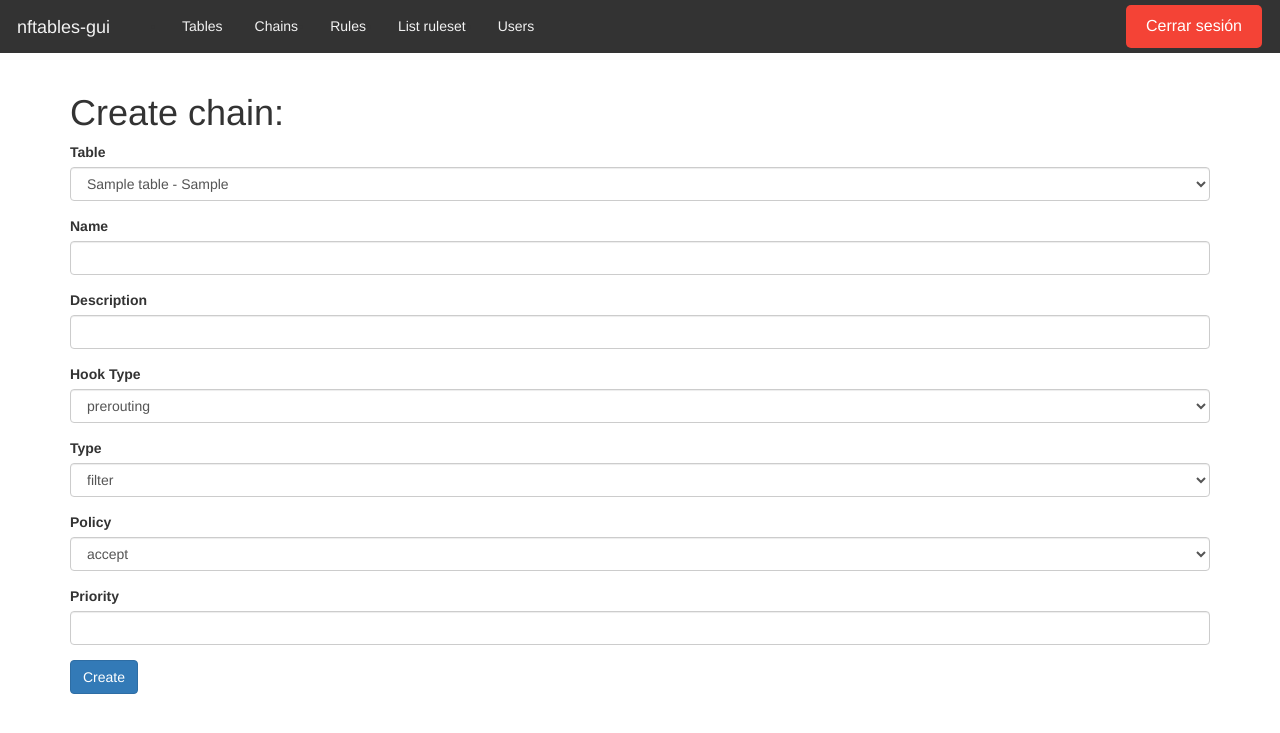
After one commit to alegarsan11/nftables-gui, a Flask app: page /create_base_chain in a window 1280 px wide. The commit adds this page. Shown: the top 733 px of the page. Run offline with Flask 3, Linux system fonts and the light colour scheme; tables that the repository leaves empty hold one stand-in row (values such as "Sample post"); some libraries are stand-ins or nearby versions.

Commit message:
feat: create user chain

```diff
--- a/nftables-frontend/forms/forms.py
+++ b/nftables-frontend/forms/forms.py
@@ -1,5 +1,5 @@
 from flask_wtf import FlaskForm
-from wtforms import StringField, PasswordField, SubmitField, SelectField
+from wtforms import StringField, PasswordField, SubmitField, SelectField, IntegerField
 from wtforms.validators import DataRequired, Email, EqualTo
 from wtforms import ValidationError
 from models import Table, User
@@ -67,3 +67,43 @@ class TableForm(FlaskForm):
         table = Table.query.filter_by(name=name.data).first()
         if table or " " in name.data or "-" in name.data or "/" in name.data or "." in name.data or "," in name.data or ";" in name.data or ":" in name.data or "@" in name.data or "#" in name.data or "$" in name.data or "%" in name.data or "^" in name.data or "&" in name.data or "*" in name.data or "(" in name.data or ")" in name.data or "+" in name.data or "=" in name.data or "[" in name.data or "]" in name.data or "{" in name.data or "}" in name.data or "|" in name.data or "<" in name.data or ">" in name.data or "?" in name.data or "!" in name.data or "'" in name.data or '"' in name.data or "\\" in name.data or "`" in name.data or "~" in name.data:
             raise ValidationError('Table name invalid. (Must not contain special characters or spaces.)')
+
+class ChainForm(FlaskForm):
+    name = StringField('Name', validators=[DataRequired()])
+    table = SelectField('Table', validators=[DataRequired()])
+    type = SelectField('Type', choices=[('filter', 'filter'), ('nat', 'nat'), ('route', 'route'), ('mangle', 'mangle'), ('raw', 'raw')], validators=[DataRequired()])
+    family = SelectField('Family', validators=[DataRequired()])
+    policy = SelectField('Policy', choices=[('accept', 'accept'), ('drop', 'drop'), ('reject', 'reject'), ('dnat', 'dnat'), ('snat', 'snat'), ('masquerade', 'masquerade'), ('redirect', 'redirect'), ('log', 'log'), ('continue', 'continue'), ('return', 'return'), ('jump', 'jump'), ('queue', 'queue'), ('unreachable', 'unreachable'), ('error', 'error'), ('broadcast', 'broadcast'), ('dnat', 'dnat'), ('snat', 'snat'), ('redirect', 'redirect'), ('mirror', 'mirror'), ('tproxy', 'tproxy'), ('netmap', 'netmap'), ('nflog', 'nflog'), ('nfqueue', 'nfqueue'), ('nfacct', 'nfacct'), ('nfct', 'nfct'), ('nftrace', 'nftrace'), ('nftlb', 'nftlb')], validators=[DataRequired()])
+    description = StringField('Description')
+    hook_type = SelectField('Hook Type', choices=[('prerouting', 'prerouting'), ('input', 'input'), ('forward', 'forward'), ('output', 'output'), ('postrouting', 'postrouting')], validators=[DataRequired()])
+    priority = IntegerField('Priority', validators=[DataRequired()])
+    submit = SubmitField('Create Chain')
+
+    def validate_name(self, name):
+        if " " in name.data or "-" in name.data or "/" in name.data or "." in name.data or "," in name.data or ";" in name.data or ":" in name.data or "@" in name.data or "#" in name.data or "$" in name.data or "%" in name.data or "^" in name.data or "&" in name.data or "*" in name.data or "(" in name.data or ")" in name.data or "+" in name.data or "=" in name.data or "[" in name.data or "]" in name.data or "{" in name.data or "}" in name.data or "|" in name.data or "<" in name.data or ">" in name.data or "?" in name.data or "!" in name.data or "'" in name.data or '"' in name.data or "\\" in name.data or "`" in name.data or "~" in name.data:
+            raise ValidationError('Chain name invalid. (Must not contain special characters or spaces.)')
+
+    def validate_table(self, table):
+        table = Table.query.filter_by(name=table.data).first()
+        if not table:
+            raise ValidationError('Table does not exist.')
+
+    def validate_family(self, family):
+        if family.data not in ['ip', 'inet', 'arp', 'bridge', 'netdev']:
+            raise ValidationError('Family must be one of: ip, inet, arp, bridge, netdev.')
+
+    def validate_policy(self, policy):
+        if policy.data not in ['accept', 'drop', 'reject', 'dnat', 'snat', 'masquerade', 'redirect', 'log', 'continue', 'return', 'jump', 'queue', 'unreachable', 'error', 'broadcast', 'dnat', 'snat', 'redirect', 'mirror', 'tproxy', 'netmap', 'nflog', 'nfqueue', 'nfacct', 'nfct', 'nftrace', 'nftlb']:
+            raise ValidationError('Policy must be one of: accept, drop, reject, dnat, snat, masquerade, redirect, log, continue, return, jump, queue, unreachable, error, broadcast, dnat, snat, redirect, mirror, tproxy, netmap, nflog, nfqueue, nfacct, nfct, nftrace, nftlb.')
+
+    def validate_hook_type(self, hook_type):
+        if hook_type.data not in ['prerouting', 'input', 'forward', 'output', 'postrouting']:
+            raise ValidationError('Hook type must be one of: prerouting, input, forward, output, postrouting.')
+
+    def validate_type(self, type):
+        if type.data not in ['filter', 'nat', 'route', 'mangle', 'raw']:
+            raise ValidationError('Type must be one of: filter, nat, route, mangle, raw.')
+
+    def validate_priority(self, priority):
+        if priority.data > 300 or priority.data < -400 or priority.data != int(priority.data):
+            raise ValidationError('Priority must be between -400 and 300.')
--- a/nftables-frontend/models.py
+++ b/nftables-frontend/models.py
@@ -44,9 +44,10 @@ class Chain(db.Model):
     name = db.Column(db.String(80), unique=True, nullable=False, primary_key=True)
     table_id = db.Column(db.Integer, db.ForeignKey('table.name'), nullable=False)
     type = db.Column(db.String(120), nullable=True)
-    family = db.Column(db.String(120), nullable=False)
+    family = db.Column(db.String(120), nullable=True)
     policy = db.Column(db.String(120), nullable=True)
     rules = db.relationship('Rule', backref='chain', lazy=True, cascade="all, delete-orphan")
+    description = db.Column(db.String(120), nullable=True)
 
 
     def __repr__(self):
--- a/nftables-frontend/service.py
+++ b/nftables-frontend/service.py
@@ -100,3 +100,7 @@ def get_chains_from_table(table_id):
 
 def get_chains():
     return Chain.query.all()
+
+def get_chain(chain_id):
+    chain = Chain.query.get(chain_id)
+    return chain
--- /dev/null
+++ b/nftables-frontend/templates/chains/create_base_chain.html
@@ -0,0 +1,87 @@
+{% extends "base.html" %}
+{% block head %}
+{{ super() }}
+{% endblock %}
+{% block content %}
+<div class="container">
+  <h1>Create chain:</h1>
+    <form id="myForm" action="/create_chain" method="POST">
+        {{ form.csrf_token }}
+        <div class="form-group">
+            {{ form.table.label }}
+            <select name="table" class="form-control">
+                {% for table in tables %}
+                    <option name="family" text={{ table.family }} value="{{ table.name }}">{{ table.name }} - {{table.family}}</option>
+                {% endfor %}
+            </select>
+            {% if form.table.errors %}
+                <ul class="errors">
+                    {% for error in form.table.errors %}
+                        <li>{{ error }}</li>
+                    {% endfor %}
+                </ul>
+            {% endif %}
+        </div>
+        <div class="form-group">
+            {{ form.name.label }} {{ form.name(class="form-control") }}
+            {% if form.name.errors %}
+                <ul class="errors">
+                    {% for error in form.name.errors %}
+                        <li>{{ error }}</li>
+                    {% endfor %}
+                </ul>
+            {% endif %}
+            </div>
+        <div class="form-group">
+            {{ form.description.label }} {{ form.description(class="form-control") }}
+            {% if form.description.errors %}
+                <ul class="errors">
+                    {% for error in form.description.errors %}
+                        <li>{{ error }}</li>
+                    {% endfor %}
+                </ul>
+            {% endif %}
+            </div>
+        <div class="form-group">
+            {{ form.hook_type.label }} {{ form.hook_type(class="form-control") }}
+            {% if form.hook_type.errors %}
+                <ul class="errors">
+                    {% for error in form.hook_type.errors %}
+                        <li>{{ error }}</li>
+                    {% endfor %}
+                </ul>
+            {% endif %}
+            </div>
+        <div class="form-group">
+            {{ form.type.label}} {{ form.type(class="form-control") }}
+            {% if form.type.errors %}
+                <ul class="errors">
+                    {% for error in form.type.errors %}
+                        <li>{{ error }}</li>
+                    {% endfor %}
+                </ul>
+            {% endif %}
+            </div>
+        <div class="form-group">
+            {{ form.policy.label }} {{ form.policy(class="form-control") }}
+            {% if form.policy.errors %}
+                <ul class="errors">
+                    {% for error in form.policy.errors %}
+                        <li>{{ error }}</li>
+                    {% endfor %}
+                </ul>
+            {% endif %}
+            </div>
+        <div class="form-group">
+            {{ form.priority.label }} {{ form.priority(class="form-control") }}
+            {% if form.priority.errors %}
+                <ul class="errors">
+                    {% for error in form.priority.errors %}
+                        <li>{{ error }}</li>
+                    {% endfor %}
+                </ul>
+            {% endif %}
+            </div>
+        <button type="submit" class="btn btn-primary">Create</button>
+</div>
+{% endblock %}
--- a/nftables-frontend/templates/tables/table.html
+++ b/nftables-frontend/templates/tables/table.html
@@ -5,7 +5,6 @@
 {% block content %}
 <div class="container">
     <h1>Table: {{ table.name }}</h1>
-    <button class="btn btn-primary" onclick="location.href='/add_chain/{{ table.name }}'">Add chain</button>
     <button class="btn btn-danger" onclick="location.href='/delete_table/{{ table.name }}'">Delete table</button>
     <button class="btn btn-warning" onclick="location.href='/flush_table/{{ table.name }}'">Flush table</button>
     <br></br>
--- a/nftables-frontend/views.py
+++ b/nftables-frontend/views.py
@@ -1,7 +1,7 @@
 from flask import Blueprint, render_template, flash, redirect, url_for
 from flask_login import login_user, logout_user, login_required, current_user
 from models import Chain, Rule, Table, User
-from forms.forms import LoginForm, CreateUserForm, TableForm, UpdateUserForm
+from forms.forms import ChainForm, LoginForm, CreateUserForm, TableForm, UpdateUserForm
 import service, api, os, matplotlib
 matplotlib.use('Agg')
 import matplotlib.pyplot as plt
@@ -62,15 +62,16 @@ def get_table(table_id):
         if(service.check_existing_chain(chain["name"], table_id) == False):
             hook_type = None
             priority = None
-            print(chain)
+            type = None
             if("hook_type" in chain):
                 hook_type = chain['hook_type']
             if("priority" in chain):
                 priority = chain['priority']
-
+            if("type" in chain):
+                type = chain['type']
             if("policy" not in chain):
                 chain["policy"] = None
-            service.insert_chain(chain_name=chain["name"], family=chain["family"], policy=chain['policy'], table_id=table_id, hook_type=hook_type, priority=priority)
+            service.insert_chain(chain_name=chain["name"], family=chain["family"], type=type, policy=chain['policy'], table_id=table_id, hook_type=hook_type, priority=priority)
     chains = service.get_chains_from_table(table_id)
     return render_template('tables/table.html', table=table, chains=chains)
 
@@ -100,6 +101,54 @@ def delete_user(user_id):
     if(user != None):
         service.delete_user(user_id)
     return redirect('/users')
+
+@visualization_bp.route('/create_base_chain')
+def create_base_chain():
+    form = ChainForm()
+    tables = Table.query.all()
+    return render_template('chains/create_base_chain.html', form=form, tables=tables)
+
+@visualization_bp.route('/create_chain')
+def create_chain():
+    form = ChainForm()
+    tables = Table.query.all()
+    return render_template('chains/create_chain.html', form=form, tables=tables)
+
+
+
+@visualization_bp.route('/chain/<chain_id>')
+def get_chain(chain_id):
+    chain = service.get_chain(chain_id)
+    rules = api.list_chain_request(chain.name, chain.family, chain.table)
+    for rule in rules:
+        if(service.check_existing_rule(rule["handle"], chain_id) == False):
+            service.insert_rule(rule["handle"], rule["chain_id"], rule["position"], rule["rule"])
+    rules = service.get_rules_from_chain(chain_id)
+    return render_template('chains/chain.html', chain=chain, rules=rules)
+
+@creation_bp.route('/create_base_chain/', methods=['POST'])
+def create_base_chain_post():
+    form = ChainForm()
+    table = service.get_table(form.table.data)
+    form.family.data = table.family
+    response = api.create_base_chain_request(form.name.data, form.family.data, form.table.data, priority=form.priority.data, hook_type=form.hook_type.data, policy=form.policy.data, type=form.type.data)
+    if(response == "Success"):
+        flash('Base chain created successfully.')
+    else:
+        flash('Error creating base chain.')
+    return redirect('/chains')
+
+@creation_bp.route('/create_chain/', methods=['POST'])
+def create_chain_post():
+    form = ChainForm()
+    table = service.get_table(form.table.data)
+    form.family.data = table.family
+    response = api.create_chain_request(form.name.data, form.family.data, form.table.data, priority=form.priority.data, hook_type=form.hook_type.data, policy=form.policy.data, type=form.type.data)
+    if(response == "Success"):
+        flash('Chain created successfully.')
+    else:
+        flash('Error creating chain.')
+    return redirect('/chains')
 
 @visualization_bp.route('/login')
 def login_view():
```
Also changed, not shown: nftables-frontend/api.py (+16 -0 lines), nftables-frontend/templates/chains/chain.html (added, +26 -0 lines), nftables-frontend/templates/chains/chains.html (+6 -2 lines), nftables-frontend/templates/chains/create_chain.html (added, +61 -0 lines), nftables-parser/chains.py (+21 -1 lines), nftables-frontend/static/img/nftables_info.png.
